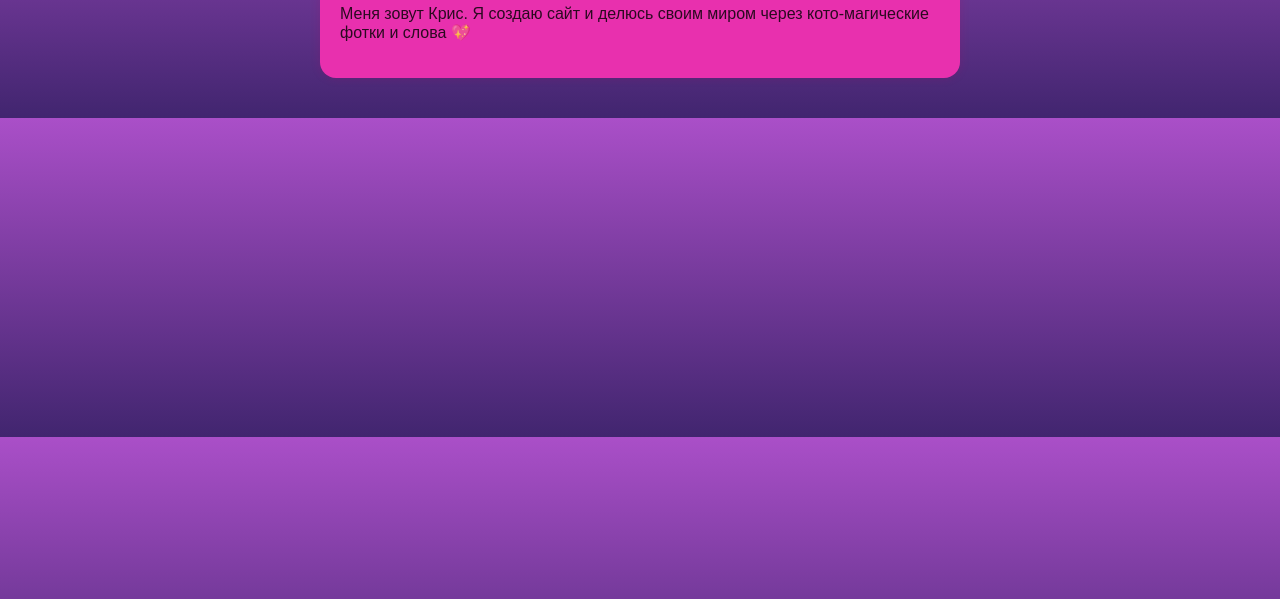
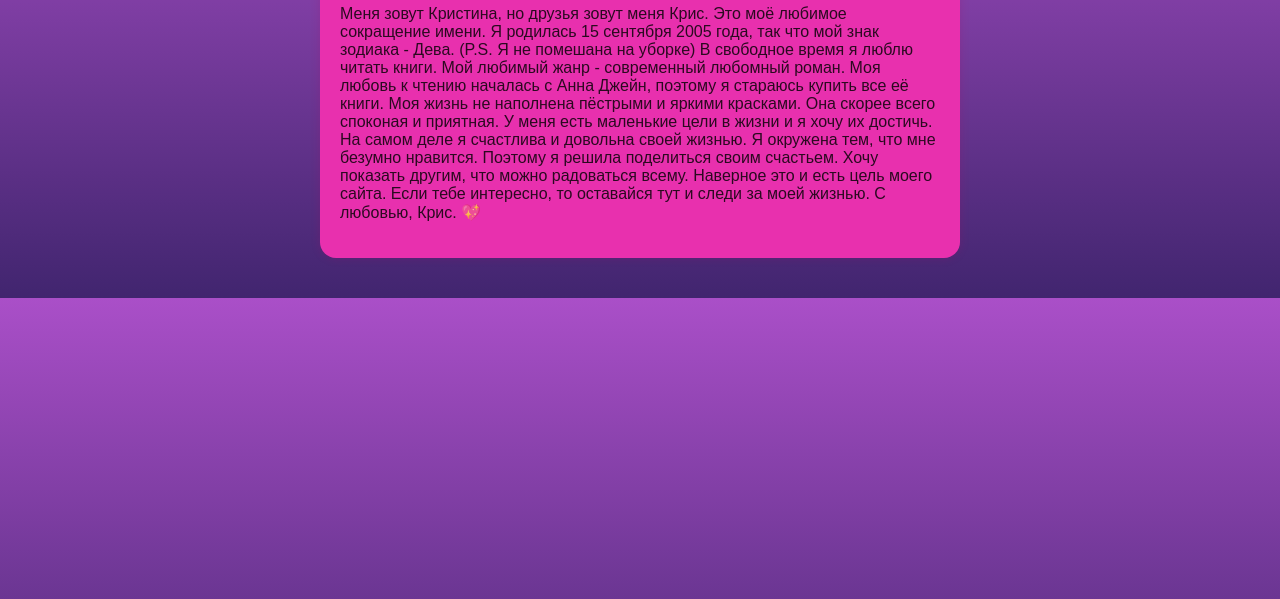
Before and after one commit to vintsoktsok/moj-sait, a plain HTML site: page about.html in a window 1280 px wide. Shown: the part 201-800 px from the top of the page. Drawn offline with Linux system fonts and the light colour scheme.

Commit message:
Update about.html

```diff
--- a/about.html
+++ b/about.html
@@ -17,7 +17,7 @@
 
   <section class="diary">
     <h2>Обо мне</h2>
-    <p>Меня зовут Крис. Я создаю сайт и делюсь своим миром через кото-магические фотки и слова 💖</p>
+    <p>Меня зовут Кристина, но друзья зовут меня Крис. Это моё любимое сокращение имени. Я родилась 15 сентября 2005 года, так что мой знак зодиака - Дева. (P.S. Я не помешана на уборке) В свободное время я люблю читать книги. Мой любимый жанр - современный любомный роман. Моя любовь к чтению началась с Анна Джейн, поэтому я стараюсь купить все её книги. Моя жизнь не наполнена пёстрыми и яркими красками. Она скорее всего споконая и приятная. У меня есть маленькие цели в жизни и я хочу их достичь. На самом деле я счастлива и довольна своей жизнью. Я окружена тем, что мне безумно нравится. Поэтому я решила поделиться своим счастьем. Хочу показать другим, что можно радоваться всему. Наверное это и есть цель моего сайта. Если тебе интересно, то оставайся тут и следи за моей жизнью. С любовью, Крис. 💖</p>
   </section>
 </body>
 </html>
```
